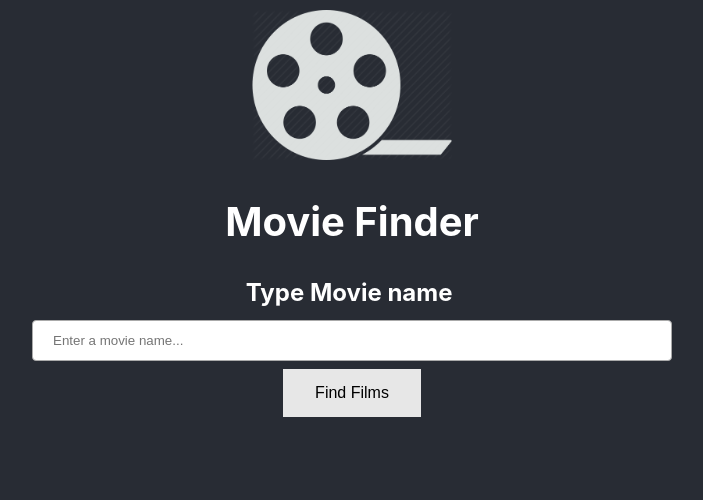
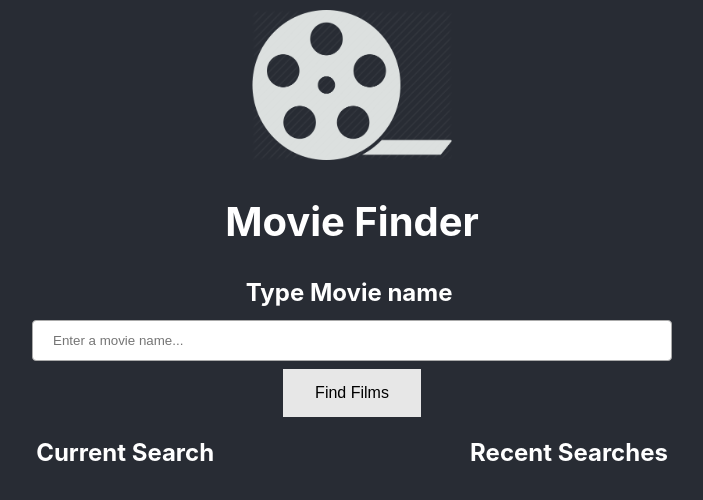
Before and after one commit to Jacob-Boardman/React-Movie-App, a React (Create React App) app: page / in a window 1280 px wide. Shown: the top 500 px of the page, without its empty margins (288-991 px from the left). Built offline with nearby package versions, Linux system fonts and the light colour scheme.

Commit message:
adding in recent films

```diff
--- a/src/App.js
+++ b/src/App.js
@@ -8,7 +8,7 @@ class App extends Component {
   constructor() {
     super();
     this.state ={
-      searchName: 'Antz'
+      searchName: ''
     }
 
   // this.changeSearch = this.changeSearch.bind(this);
--- a/src/Content.css
+++ b/src/Content.css
@@ -24,3 +24,10 @@
     transform: translateY(4px);
     transform: scale(0.95, 0.95);
 }
+
+.grid-container {
+  display: grid;
+  grid-template-columns: auto auto ;
+  grid-gap: 10px;
+  grid-column-gap: 20vw;;
+}
--- a/src/Content.js
+++ b/src/Content.js
@@ -2,39 +2,55 @@ import React, { Component } from 'react';
 import './Content.css';
 import axios from 'axios';
 import Film from './Film.js';
+import RecentFilm from './RecentFilms.js';
 
 class Content extends Component {
     constructor() {
         super();
         this.state = {
-            films: false
+            films: "",
+            recentSearches: ""
         }
-
-        this.getfilms = this.getfilms.bind(this);
     }
 
-    getfilms() {
+    getfilms = () => {
+
+        let recentmovies = this.state.recentSearches;
         axios.get('http://www.omdbapi.com/?s=' + this.props.search + '&apikey=843849e3&').then(response => {
-            this.setState({ films: response.data });
-            console.log(response.data.Search);
+            recentmovies.push(response.data.Search[0]);
+            this.setState({ films: response.data,
+            recentSearches: recentmovies});
+            console.log(recentmovies);
+            console.log(this.state.recentSearches);
         })
     }
 
     render() {
         let filmList = [];
-        if (this.state.films) {
+        if (!(this.state.films.Error) && (this.state.films)) {
             for (let i of this.state.films.Search) {
                 filmList.push(<Film film={i} />)
             }
+        }
 
-        }
+        let recentMovies= [];
+
+        let texty = "Too many results, Please refine search";
+
         return (
             <div className="content">
                 <button onClick={this.getfilms} className="findFilmBt">Find Films</button>
+                <p>{this.state.films.Error === "Too many results." ? texty : null}</p>
+                <div className="grid-container">
+                    <div className="filmList">
+                        <h2>Current Search {this.props.search}</h2>
+                        {filmList}
+                    </div>
 
-
-                <div>
-                    {filmList}
+                    <div className="recentSearch">
+                        <h2>Recent Searches</h2>
+                        {this.state.recentSearches != ""? <RecentFilm recent = {this.state.recentSearches}/> : null}
+                    </div>
                 </div>
 
             </div>
--- /dev/null
+++ b/src/RecentFilms.js
@@ -0,0 +1,22 @@
+import React, { Component } from 'react'
+import './Film.css';
+
+class Film extends Component {
+
+
+    render() {
+        return (
+            <div className="films">
+                <form className="movieData">
+                    <p className="title">Title:&nbsp;{this.props.recent.Title}</p>
+                    <p className="year">Year Released:&nbsp;{this.props.recent.Year}</p>
+                </form>
+                <p className="poster"><img src={this.props.recent.Poster}/></p>
+                {console.log(this.props.recent[0].Title)}
+
+            </div>
+        );
+    }
+}
+
+export default Film;
```
